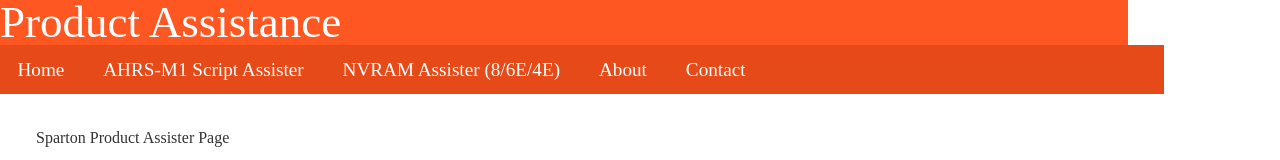
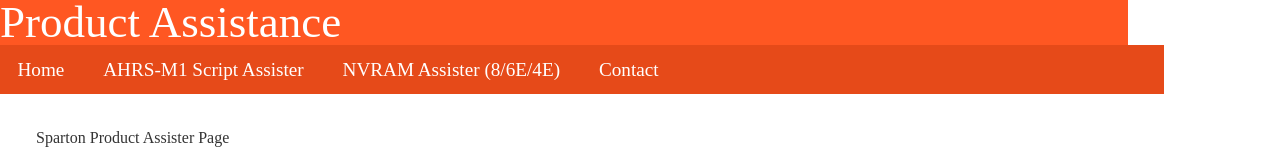
Before and after one commit to RichardSWheatley/website, a plain HTML site: page index.html in a window 1280 px wide. Shown: the top 160 px of the page. Drawn offline with Linux system fonts and the light colour scheme.

Commit message:
Update index.html

```diff
--- a/index.html
+++ b/index.html
@@ -21,10 +21,11 @@
 			<li><a href="index.html">Home</a></li>
 			<li><a href="script_assister.html">AHRS-M1 Script Assister</a></li>
 			<li><a href="nvram_assist.html">NVRAM Assister (8/6E/4E)</a></li>
-			<li><a href="#">About</a></li>
+<!--			<li><a href="#">About</a></li> -->
 			<li><a href="mailto:richardswheatley@hotmail.com?Subject=Hello%20again">Contact</a></li>
 		</ul>
 	</nav>
+
 
 	<!-- Main Content area -->
 	<section id="content">
```
